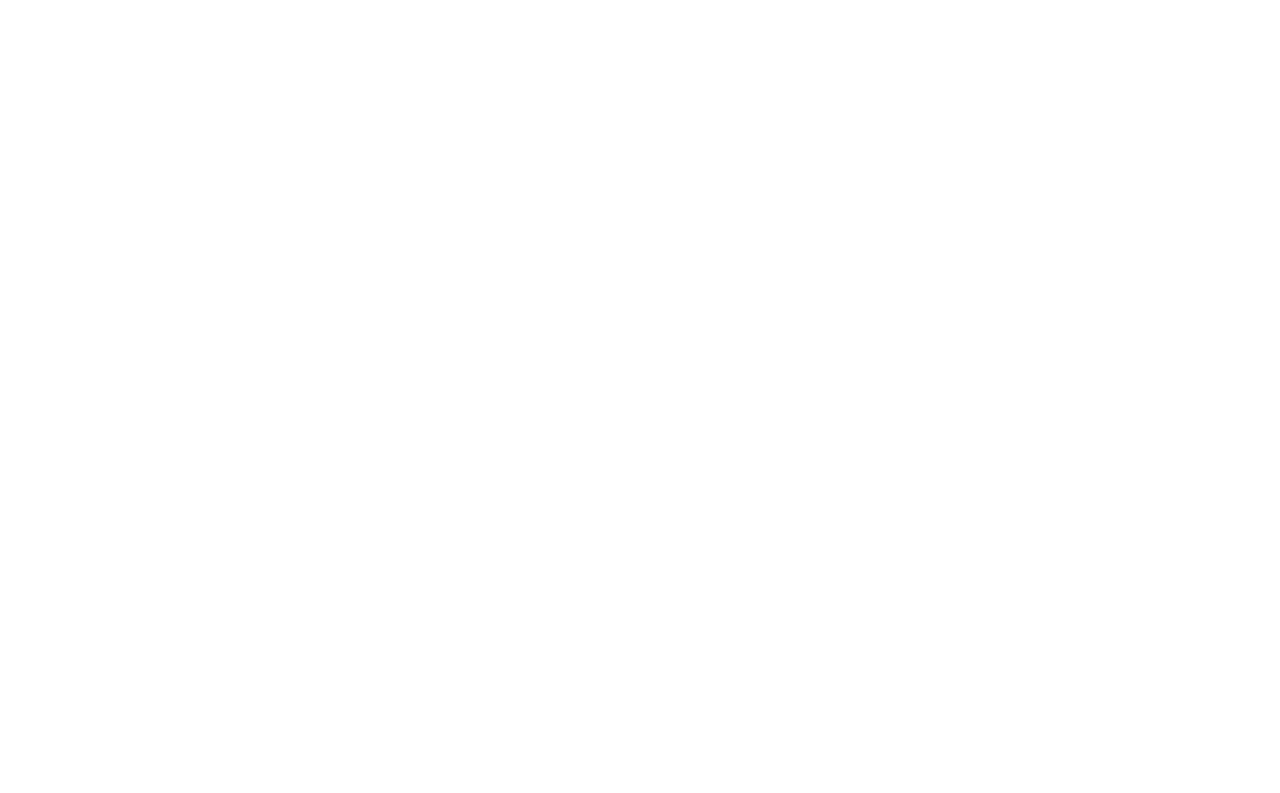
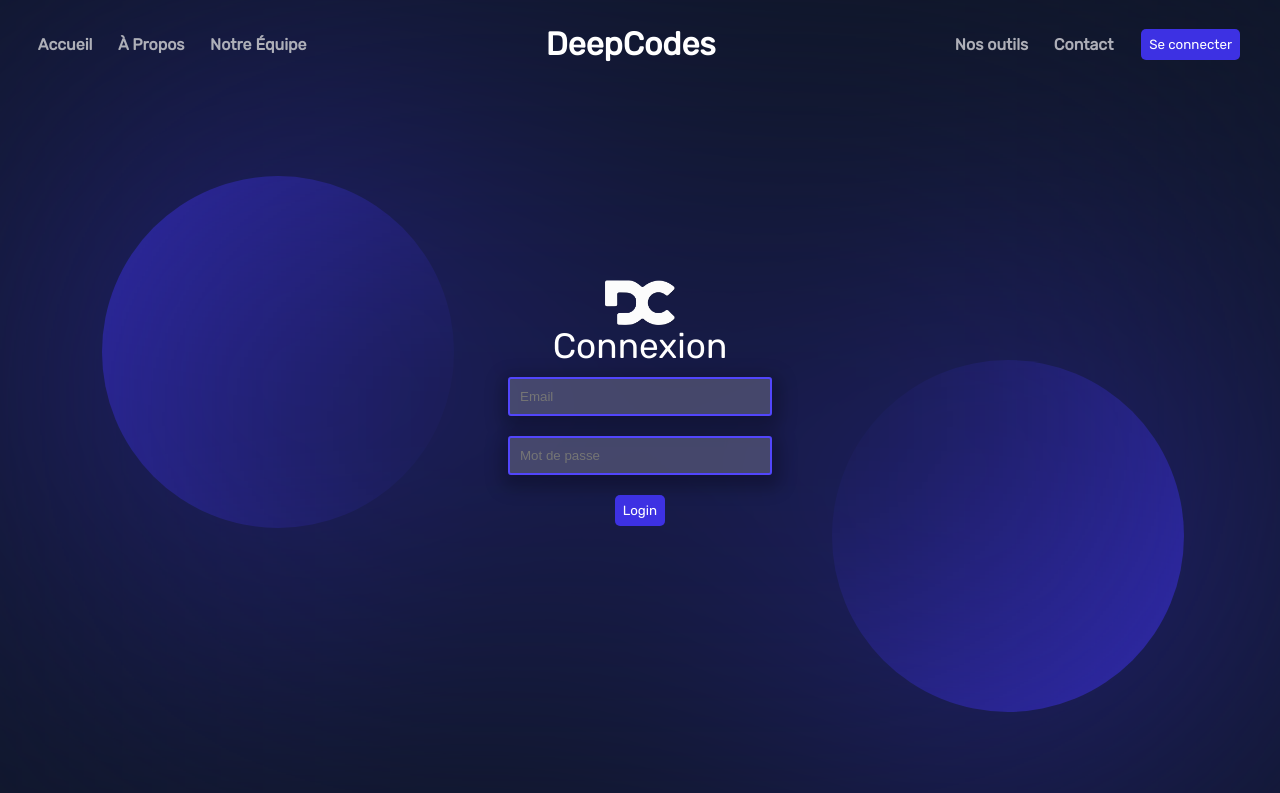
Before and after one commit to Pronicio/deepcodes, a Nuxt app: page /login in a window 1280 px wide. Before the commit this address had no page. Shown: the top 793 px of the page. Built offline with nearby package versions, Linux system fonts and the light colour scheme.

Commit message:
🚧 Login page.

```diff
--- /dev/null
+++ b/assets/style/pages/login.scss
@@ -0,0 +1,87 @@
+main {
+  display: flex;
+  justify-content: center;
+  align-items: center;
+  height: 80vh;
+
+  .filter {
+    position: absolute;
+    top: -2px;
+    width: 100%;
+    height: 105%;
+    z-index: -4;
+    backdrop-filter: blur(175px);
+  }
+
+  .bubble_1, .bubble_2 {
+    position: absolute;
+    width: 22rem;
+    height: 22rem;
+    z-index: -5;
+    background: $color;
+    border-radius: 50%;
+  }
+
+  .bubble_1 {
+    left: 8vw;
+    top: 22vh;
+  }
+
+  .bubble_2 {
+    left: 65vw;
+    top: 45vh;
+
+    @media (max-width: 1005px) {
+      display: none;
+    }
+  }
+
+  .form {
+    display: flex;
+    flex-direction: column;
+    align-items: center;
+
+    h1 {
+      color: $text;
+      margin: 0;
+      font-size: 2.2rem;
+      font-weight: normal;
+    }
+
+    form {
+      display: flex;
+      flex-direction: column;
+      align-items: center;
+
+      input[type=email], input[type=password] {
+        background: rgba(174, 175, 184, 0.3);
+        border: 2px solid #5246FC;
+        box-shadow: 1px 6px 17px 7px rgba(0, 0, 0, 0.25);
+        border-radius: 3px;
+
+        color: $text;
+        font-family: 'Poppins', sans-serif;
+
+        width: 15rem;
+        margin: 10px;
+        padding: 10px;
+      }
+
+      .btn {
+        display: flex;
+        flex-direction: row;
+        align-items: center;
+
+        background: #3D31E3;
+        font-family: "Rubik", sans-serif;
+        color: #FFFFFF;
+        cursor: pointer;
+
+        border: none;
+        border-radius: 5px;
+        margin: 10px;
+        padding: 8px;
+      }
+    }
+  }
+}
--- /dev/null
+++ b/pages/login.vue
@@ -0,0 +1,44 @@
+<template>
+  <Header/>
+  <main>
+    <div class="filter"></div>
+    <div class="bubble_1"></div>
+    <div class="bubble_2"></div>
+
+    <div class="form">
+      <img src="../assets/images/logo.png" alt="DeepCodes's logo" width="70">
+      <h1>Connexion</h1>
+      <form v-on:submit.prevent="login">
+        <input v-model="email" type="email" name="email" id="email" placeholder="Email" required>
+        <input v-model="password" type="password" name="password" id="password" placeholder="Mot de passe" required>
+
+        <input class="btn" type="submit" value="Login">
+      </form>
+    </div>
+  </main>
+  <Footer/>
+</template>
+
+<script setup>
+import { ref } from 'vue';
+
+useMeta({
+  title: 'DeepCodes - Login'
+})
+
+const email = ref();
+const password = ref();
+
+const login = () => {
+
+}
+</script>
+
+<style lang="scss">
+@import '../assets/style/style.scss';
+</style>
+
+
+<style scoped lang="scss">
+@import '../assets/style/pages/login.scss';
+</style>
```
Also changed, not shown: assets/images/logo.png (added).
